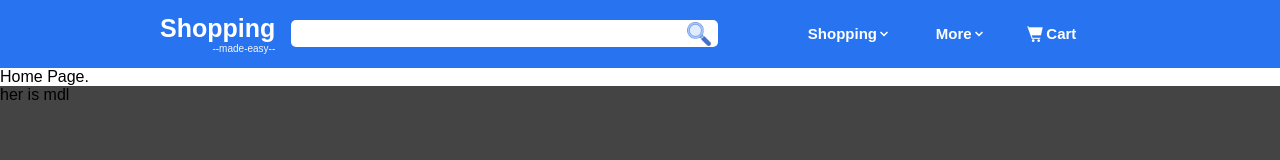
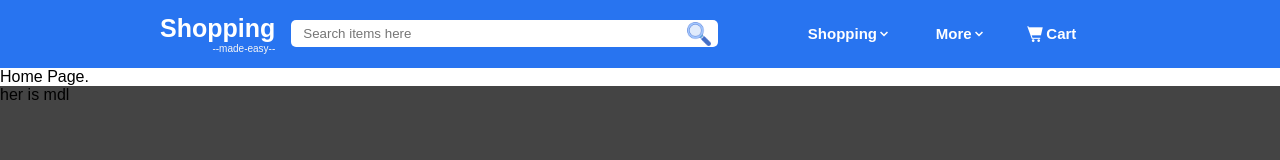
Before and after one commit to Yug-soni/ecommerce, a React (Create React App) app: page / in a window 1280 px wide. Shown: the top 160 px of the page. Built offline with nearby package versions, Linux system fonts and the light colour scheme.

Commit message:
Placeholder added in the search bar

```diff
--- a/src/components/navbar.component.jsx
+++ b/src/components/navbar.component.jsx
@@ -28,7 +28,7 @@ const NavBar = props => {
 				<Slogan>--made-easy--</Slogan>
 			</LogoWrapper>
 			<SearchBarWrapper>
-				<SearchBar />
+				<SearchBar placeholder="Search items here" />
 				<IconWrapper bg="#fff">
 					<Icon size="size1point5" src={searchIconImage} />
 				</IconWrapper>
```
